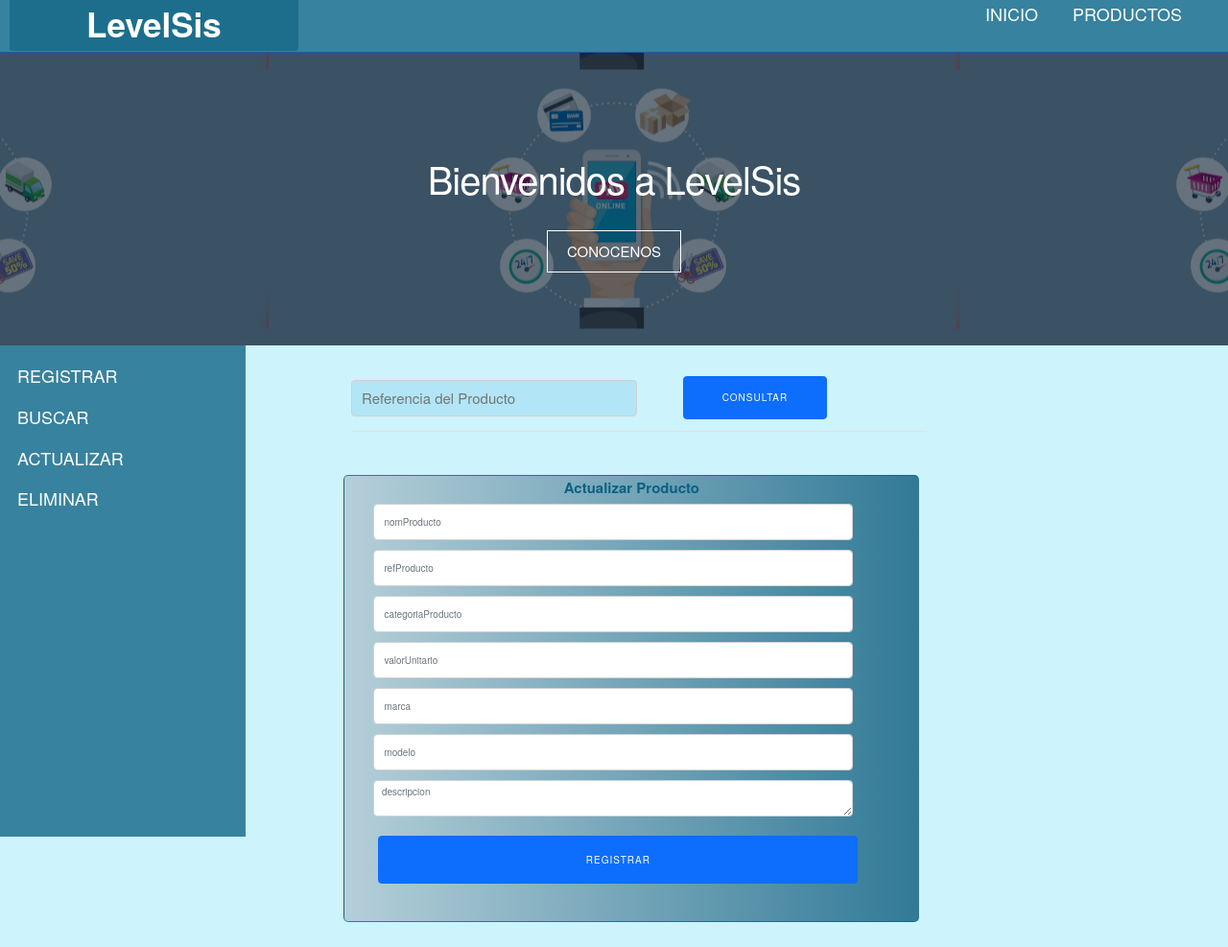
After one commit to NMEJIA93/AlmacenProductos, a Node server app: template views/v-product/updateProduct.hbs in a window 1280 px wide; the page is wider, and only the part inside the window is pictured. The commit adds this page. Shown: that part at 96% size. Run offline with Node 20, Linux system fonts and the light colour scheme; the template is opened without the code that fills it, so the values that code supplies are empty; some libraries are stand-ins or nearby versions.

Commit message:
Borrador version 1 aplicativo

```diff
--- a/app.js
+++ b/app.js
@@ -1,5 +1,7 @@
 
+console.clear();
 require('dotenv').config();
+
 
 const Server= require('./server');
 const server = new Server();
--- a/controllers/auth.js
+++ b/controllers/auth.js
@@ -70,7 +70,7 @@ const login = async (req, res = response) => {
 
 
 
-        console.log(tokenLocalStorage)
+        /* console.log(tokenLocalStorage) */
 
     } catch (error) {
         console.log(` El error es en el controlador auth ----------------> ${error}`);
--- a/database/queryBd.js
+++ b/database/queryBd.js
@@ -2,7 +2,7 @@ const ProductQuery = {
 
     addPrueba: 'INSERT INTO prueba (id,nombre) VALUES (@id, @nombre)',
     addProducto: 'INSERT INTO productoAlmacen (nomProducto,categoriaProducto,descripcion,valorUnitario,refProducto,marca,modelo) VALUES (@nomProducto,@categoriaProducto,@descripcion,@valorUnitario,@refProducto,@marca,@modelo)',
-    updateProducto: 'UPDATE productoAlmacen SET  nomProducto=@nomProducto,categoriaProducto=@categoriaProducto,descripcion=@descripcion,valorUnitario=1000, marca=@marca,modelo=@modelo WHERE refProducto = @refProducto',
+    updateProducto: 'UPDATE productoAlmacen SET  nomProducto=@nomProducto,categoriaProducto=@categoriaProducto,descripcion=@descripcion,valorUnitario=@valorUnitario, marca=@marca,modelo=@modelo WHERE refProducto = @refProducto',
     findByRefProducto: 'Select * from productoAlmacen where refProducto = @refProducto'
 
 }
--- a/views/partials/footer.hbs
+++ b/views/partials/footer.hbs
@@ -0,0 +1,9 @@
+ <footer class="PiePagina">
+        <div class="PiePagina_Items">
+            <ul class="PiePaginadiv">
+                <li><a href="#">www.levelsis.com</a> </li>
+                <li>telefono: 33200253</li>
+                <li><a href="mailto:contacto@levelsis.com.co">contacto@levelsis.com.co</a></li>
+            </ul>
+        </div>
+    </footer>
--- a/views/partials/header.hbs
+++ b/views/partials/header.hbs
@@ -4,7 +4,7 @@
         <label for="" class="logo" id="Logo1">LevelSis</label>
         <ul class="menu_items">
             <li class="active"> {{!-- <img src="resources/img/RegistrarUsuario.png" alt=""> --}}<a
-                    href="http://localhost:8080" target="_blank">HOME</a></li>
+                    href="http://localhost:8080" target="_blank">INICIO</a></li>
             <li><a href="http://localhost:8080/login">INICIAR SESION</a></li>
             <li><a href="http://localhost:8080/{{!-- cliente/ --}}register_customer">REGISTRAR</a></li>
             {{!-- <li><a href="#">Portafolio</a></li> --}}
--- a/views/partials/headerInterno.hbs
+++ b/views/partials/headerInterno.hbs
@@ -19,5 +19,5 @@
             <a href="#"> Conocenos </a>
         </div>
     </div>
-    <h1 id="token" class="encabezado" hidden > prueba -- {{ tokenLocalStorage }}</h1>
+   {{!--  <h1 id="token" class="encabezado" hidden > prueba -- {{ tokenLocalStorage }}</h1> --}}
 </header>
--- /dev/null
+++ b/views/v-product/updateProduct.hbs
@@ -0,0 +1,98 @@
+<!doctype html>
+<html lang="en">
+
+<head>
+    <meta charset="utf-8">
+    <meta name="viewport" content="width=device-width, initial-scale=1">
+    <title>Productos</title>
+
+
+    <link href="https://cdn.jsdelivr.net/npm/bootstrap@5.2.2/dist/css/bootstrap.min.css" rel="stylesheet"
+        integrity="sha384-Zenh87qX5JnK2Jl0vWa8Ck2rdkQ2Bzep5IDxbcnCeuOxjzrPF/et3URy9Bv1WTRi" crossorigin="anonymous">
+    <link rel="stylesheet" href="resources/css/estilos.css">
+    <link type="text/css" rel="stylesheet" href="resources/css/tailwind.min.css" media="screen,projection" />
+
+
+    {{!-- otros Estilos --}}
+    {{!--
+    <link rel="stylesheet" href="resources/css/normalize.css"> --}}
+    <link rel="stylesheet" href="resources/css/skeleton.css">
+    <link rel="stylesheet" href="resources/css/custom.css">
+    <link rel="stylesheet" href="resources/css/estilos.css">
+
+</head>
+
+
+{{>headerInterno}}
+{{!-- {{>header}} --}}
+
+<body>
+    <div class="cuerpoIndex">
+        <div class="cuerpo-derecho">
+
+            <ul class="lista-derecho">
+                <li><a href="http://localhost:8080/products">Registrar</a></li>
+                <li><a href="">Buscar</a></li>
+                <li><a href="/update_product">Actualizar</a></li>
+                <li><a href="">Eliminar</a></li>
+            </ul>
+        </div>
+
+
+        <div class="cuerpo-izquierdo">
+            <form class="Form_Update" action="/find_product" method="post" style="width:500px;">
+                <table class="table_form_Update">
+                    <tr></tr>
+                    <td style="padding:0px;" class="td_Update"><input type="text" id="refProducto" name="refProducto"
+                            placeholder="Referencia del Producto" value="{{resp.refProducto}}">
+                    </td>
+                    <td align="left" class="td_Update"><button type="submit" class="btn btn-primary">Consultar</button>
+                    </td>
+                </table>
+            </form>
+
+            <div class="cuerpo-izquierdo">
+
+                <fieldset class="fieldset" ;
+                    style=" margin:auto 10%; width:600px; border: 1px solid rgba(12, 97, 131, 0.774); ">
+                    <legend style="color:  rgba(12, 97, 131, 1);">Actualizar Producto</legend>
+                    <form class="formulario_permiso" action="/update_product{{!-- ?__method=PUT --}}" method="POST"
+                        style="width:500px;">
+
+                        <input type="text" class="form-control" id="nomProducto" name="nomProducto"
+                            placeholder="nomProducto" value="{{resp.nomProducto}}">
+                        <input type="text" class="form-control" id="refProducto" name="refProducto"
+                            placeholder="refProducto" value="{{resp.refProducto}}" readonly>
+
+                        <input type="text" class="form-control" id="categoriaProducto" name="categoriaProducto"
+                            placeholder="categoriaProducto" value="{{resp.categoriaProducto}}">
+                        <input type="number" class="form-control" id="valorUnitario" name="valorUnitario"
+                            placeholder="valorUnitario" value="{{resp.valorUnitario}}">
+                        {{!-- <input type="text" class="form-control" id="refProducto" name="refProducto"
+                            placeholder="refProducto"> --}}
+                        <input type="text" class="form-control" id="marca" name="marca" placeholder="marca"
+                            value="{{resp.marca}}">
+                        <input type="text" class="form-control" id="modelo" name="modelo" placeholder="modelo"
+                            value="{{resp.modelo}}">
+                        <textarea name="descripcion" id="descripcion" class="form-control"
+                            placeholder="descripcion">{{resp.descripcion}}</textarea>
+
+                        <div class="div_bnt_registrarPermiso">
+                            <button class=" btn btn-primary  bnt_registrarPermiso" type="submit">Registrar</button>
+                        </div>
+
+                        <br>
+
+
+                    </form>
+                </fieldset>
+            </div>
+        </div>
+        <script src="resources/js/localStorage.js"></script>
+
+</body>
+
+{{!-- {{>footer}}
+--}}
+
+</html>
```
Also changed, not shown: controllers/products_controller.js (+63 -4 lines), helpers/db-validatorSQL.js (+20 -3 lines), middlewares/validarJWT.js (+9 -7 lines), routes/product_routers.js (+26 -8 lines), views/index.hbs (+8 -6 lines), views/v-customer/registerCustomer.hbs (+4 -3 lines), views/v-product/insertProduct.hbs (+29 -16 lines).
